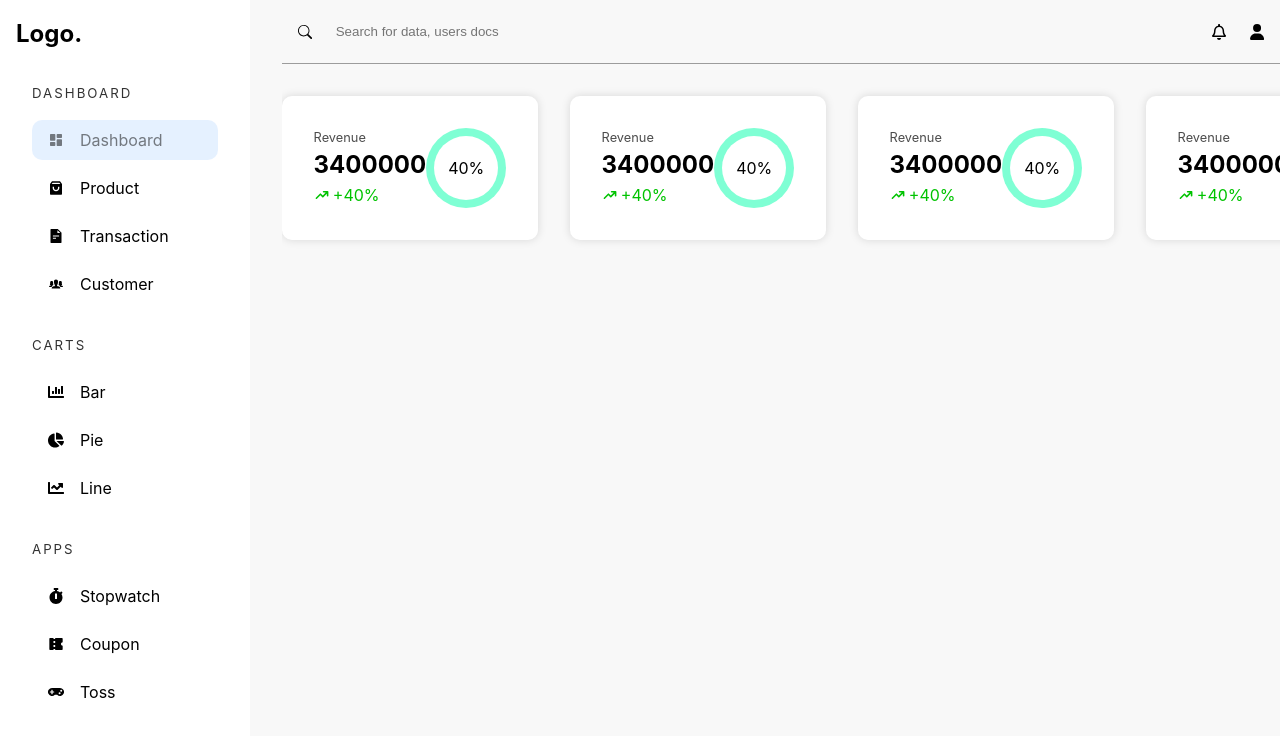
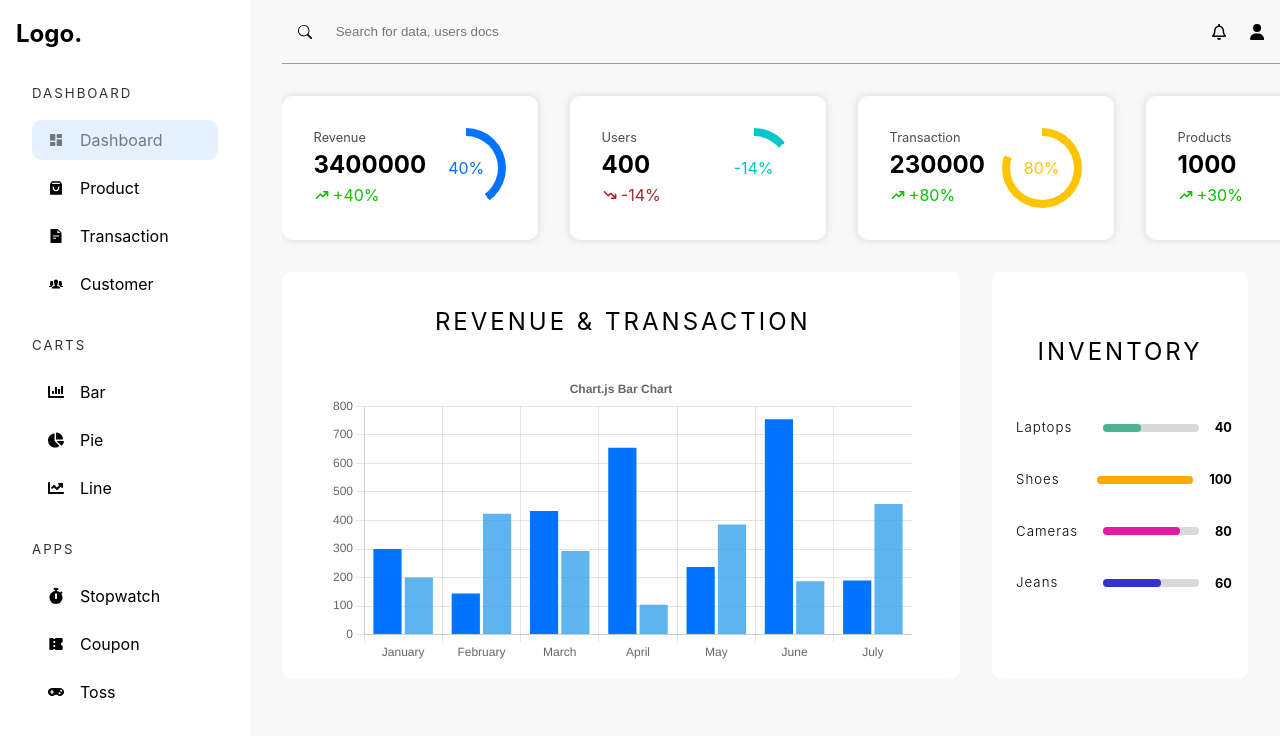
Before and after one commit to realsoumyadey07/E, a React (Vite) app: page /admin/dashboard in a window 1280 px wide. Shown: the top 736 px of the page. Built offline with nearby package versions, Linux system fonts and the light colour scheme.

Commit message:
vertical chart is ready

```diff
--- a/package.json
+++ b/package.json
@@ -10,7 +10,9 @@
     "preview": "vite preview"
   },
   "dependencies": {
+    "chart.js": "^4.4.2",
     "react": "^18.2.0",
+    "react-chartjs-2": "^5.2.0",
     "react-dom": "^18.2.0",
     "react-icons": "^5.0.1",
     "react-router-dom": "^6.22.1",
--- /dev/null
+++ b/src/assets/data.json
@@ -0,0 +1,52 @@
+{
+     "categories": [
+       {
+         "value": 40,
+         "heading": "Laptops"
+       },
+
+       {
+         "value": 100,
+         "heading": "Shoes"
+       },
+       {
+         "value": 80,
+         "heading": "Cameras"
+       },
+       {
+         "value": 60,
+         "heading": "Jeans"
+       }
+     ],
+
+     "transaction": [
+       {
+         "id": "ksdnfkjsdfx",
+         "amount": 4000,
+         "quantity": 4,
+         "discount": 300,
+         "status": "Processing"
+       },
+       {
+         "id": "sdsdssdsd",
+         "amount": 5100,
+         "quantity": 2,
+         "discount": 900,
+         "status": "Processing"
+       },
+       {
+         "id": "sdsdcvsssdsd",
+         "amount": 13000,
+         "quantity": 91,
+         "discount": 0,
+         "status": "Shipped"
+       },
+       {
+         "id": "dfddddfd",
+         "amount": 2300,
+         "quantity": 4,
+         "discount": 2000,
+         "status": "Processing"
+       }
+     ]
+   }
--- /dev/null
+++ b/src/components/Charts.tsx
@@ -0,0 +1,67 @@
+import {
+  Chart as ChartJS,
+  CategoryScale,
+  LinearScale,
+  BarElement,
+  Title,
+  Tooltip,
+  Legend,
+  ChartData,
+  ChartOptions,
+} from 'chart.js';
+import { Bar } from 'react-chartjs-2';
+
+ChartJS.register(
+  CategoryScale,
+  LinearScale,
+  BarElement,
+  Title,
+  Tooltip,
+  Legend
+);
+const monthes = ['January', 'February', 'March', 'April', 'May', 'June', 'July'];
+interface BarChartProps {
+  horizontal?: boolean;
+  data_1: number[];
+  data_2: number[];
+  title_1: string;
+  title_2: string;
+  bgColor_1: string;
+  bgColor_2: string;
+  labels?: string[];
+}
+
+export function BarChart({data_1=[], data_2=[],title_1,title_2,bgColor_1,bgColor_2, horizontal=false, labels=monthes}: BarChartProps) {
+  const options:ChartOptions<"bar"> = {
+    responsive: true,
+    indexAxis: horizontal ? "y" : "x",
+    plugins: {
+      legend: {
+        display: false
+      },
+      title: {
+        display: true,
+        text: 'Chart.js Bar Chart',
+      },
+    },
+  };
+
+  const data:ChartData<"bar", number[], string> = {
+    labels,
+    datasets: [
+      {
+        label: title_1,
+        data: data_1,
+        backgroundColor: bgColor_1,
+      },
+      {
+        label: title_2,
+        data: data_2,
+        backgroundColor: bgColor_2,
+      },
+    ],
+  };
+  return (
+    <Bar options={options} data={data} />
+  ) ;
+}
--- a/src/pages/Dashboard.tsx
+++ b/src/pages/Dashboard.tsx
@@ -3,79 +3,145 @@ import AdminSidebar from "../components/AdminSidebar";
 import { BsSearch } from "react-icons/bs";
 
 import { FaUser } from "react-icons/fa6";
-import { HiTrendingUp } from "react-icons/hi";
+import { HiTrendingDown, HiTrendingUp } from "react-icons/hi";
+import data from "../assets/data.json";
+import { BarChart } from "../components/Charts";
 
 export default function Dashboard() {
   return (
     <div className="adminContainer">
       {/* sidebar */}
-      <AdminSidebar/>
+      <AdminSidebar />
       {/* main */}
       <main className="dashboard">
         <div className="bar">
-          <BsSearch/>
-          <input
-          type="text" placeholder="Search for data, users docs" />
-          <FaRegBell/>
-          <FaUser/>
+          <BsSearch />
+          <input type="text" placeholder="Search for data, users docs" />
+          <FaRegBell />
+          <FaUser />
         </div>
         <section className="widgetcontainer">
           <WidgetItem
-          percent={40}
-          amount={true}
-          value={3400000}
-          heading="Revenue"
-          color="rgb(0,115,255)"/>
+            percent={40}
+            amount={true}
+            value={3400000}
+            heading="Revenue"
+            color="rgb(0,115,255)"
+          />
           <WidgetItem
-          percent={40}
-          amount={true}
-          value={3400000}
-          heading="Revenue"
-          color="rgb(0,115,255)"/>
+            percent={-14}
+            amount={false}
+            value={400}
+            heading="Users"
+            color="rgb(0,198,202)"
+          />
           <WidgetItem
-          percent={40}
-          amount={true}
-          value={3400000}
-          heading="Revenue"
-          color="rgb(0,115,255)"/>
+            percent={80}
+            value={230000}
+            heading="Transaction"
+            color="rgb(255, 196, 0)"
+          />
           <WidgetItem
-          percent={40}
-          amount={true}
-          value={3400000}
-          heading="Revenue"
-          color="rgb(0,115,255)"/>
+            percent={30}
+            value={1000}
+            heading="Products"
+            color="rgb(75, 0 , 255)"
+          />
+        </section>
+        <section className="graphContainer">
+          <div className="revenue-chart">
+            <h2>Revenue & Transaction</h2>
+            {/* graph here */}
+            <BarChart
+              data_1={[300, 144, 433, 655, 237, 755, 190]}
+              data_2={[200, 424, 293, 105, 386, 187, 458]}
+              title_1="Revenue"
+              title_2="Transaction"
+              bgColor_1="rgb(0, 115, 255)"
+              bgColor_2="rgb(53, 162, 235, 0.8)"
+            />
+          </div>
+          <div className="dashboard-categories">
+            <h2>Inventory</h2>
+            <div>
+              {data.categories.map((i) => (
+                <CategoryItem
+                  heading={i.heading}
+                  value={i.value}
+                  color={`hsl(${i.value * 4}, ${i.value}%, 50%)`}
+                />
+              ))}
+            </div>
+          </div>
         </section>
       </main>
     </div>
-  )
+  );
 }
 
-
 interface WidgetItemProps {
-  heading:string,
-  value: number,
-  percent: number,
-  color: string,
-  amount?: boolean
+  heading: string;
+  value: number;
+  percent: number;
+  color: string;
+  amount?: boolean;
 }
 const WidgetItem = ({
   heading,
   value,
   percent,
   color,
-  amount }: WidgetItemProps)=>{
+  amount = false,
+}: WidgetItemProps) => {
   return (
     <article className="widget">
       <div className="widgetInfo">
         <p>{heading}</p>
-        <h4>{amount? `${value}`: value}</h4>
-        {
-          percent>0? <span className="green"> <HiTrendingUp/> +{percent}%{" "} </span> : <span> <HiTrendingUp/> -{percent}%{" "} </span>
-        }
+        <h4>{amount ? `${value}` : value}</h4>
+        {percent > 0 ? (
+          <span className="green">
+            {" "}
+            <HiTrendingUp /> +{percent}%{" "}
+          </span>
+        ) : (
+          <span className="brown">
+            {" "}
+            <HiTrendingDown /> {percent}%{" "}
+          </span>
+        )}
       </div>
-      <div className="widgetCircle">
-        <span color={color}>{percent}%</span>
+      <div
+        className="widgetCircle"
+        style={{
+          background: `conic-gradient(
+          ${color} ${(Math.abs(percent) / 100) * 360}deg, rgb(255, 255, 255) 0
+        )`,
+        }}
+      >
+        <span style={{ color }}>{percent}%</span>
       </div>
     </article>
-  )
+  );
+};
+
+interface CategoryItemProps {
+  color: string;
+  value: number;
+  heading: string;
 }
+const CategoryItem = ({ color, value, heading }: CategoryItemProps) => {
+  return (
+    <div className="category-item">
+      <h5>{heading}</h5>
+      <div>
+        <div
+          style={{
+            background: color,
+            width: `${value}%`,
+          }}
+        ></div>
+      </div>
+      <span>{value}</span>
+    </div>
+  );
+};
--- a/src/styles/_dashboard.scss
+++ b/src/styles/_dashboard.scss
@@ -53,4 +53,61 @@
       }
     }
   }
+  .graphContainer{
+    @include flex(row, unset, unset, 2rem);
+    padding: 0 2rem 2rem 0;
+    div{
+      background-color: white;
+      border-radius: 10px;
+    }
+    .revenue-chart{
+      width: 100%;
+      padding: 1rem 3rem;
+      >h2{
+        @include heading;
+        margin: 1rem 0 2rem 0.25rem;
+        text-align: center;
+      }
+    }
+    .dashboard-categories{
+      width: 100%;
+      max-width: 16rem;
+      @include flex(column, center, unset, 0);
+      padding-bottom: 2rem;
+      >h2{
+        margin: 1.5rem 0 2rem 0;
+        @include heading;
+        text-align: center;
+      }
+      >div{
+        overflow-y: auto;
+        padding-left: 0.5rem;
+      }
+      .category-item{
+        width: 100%;
+        @include flex(row, space-between);
+        padding: 1rem;
+        h5{
+          letter-spacing: 1px;
+          font-weight: 300;
+        }
+        >div{
+          margin-left: auto;
+          width: 6rem;
+          background-color: rgb(217, 217, 217);
+          border-radius: 20px;
+          height: 0.5rem;
+          flex: none;
+          >div{
+            height: 100%;
+            border-radius: 20px;
+          }
+        }
+        >span{
+          font-size: 0.8rem;
+          font-weight: 700;
+        }
+      }
+    }
+  }
 }
--- a/src/styles/app.scss
+++ b/src/styles/app.scss
@@ -16,6 +16,9 @@ a {
 }
 .red {
   color: red;
+}
+.brown{
+  color: brown;
 }
 .purple {
   color: rgb(120, 91, 250);
```
Also changed, not shown: 1 other file (tests, documents, lock files or other folders).
